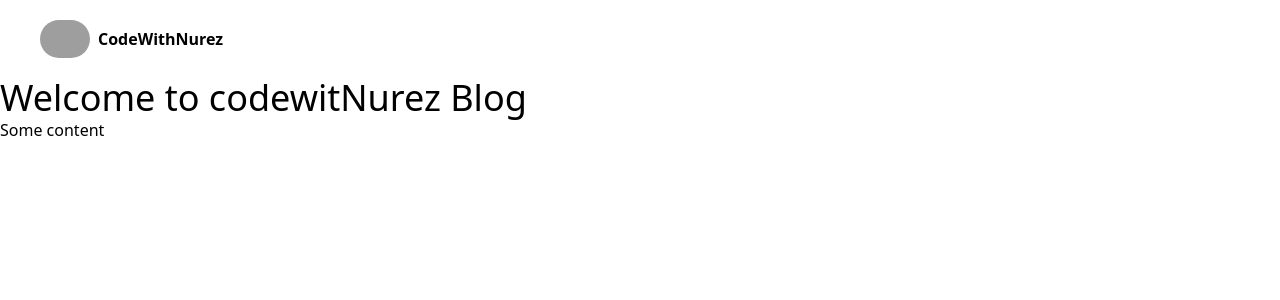
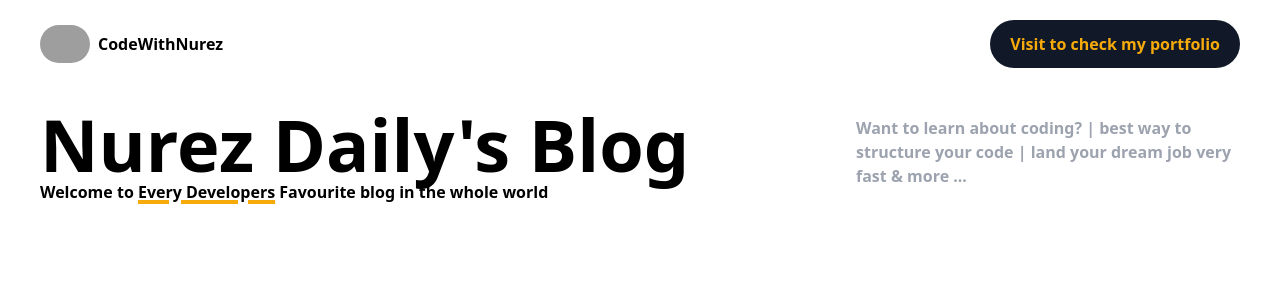
Before and after one commit to nurez305/personal-blog, a Next.js app: page / in a window 1280 px wide. Shown: the top 300 px of the page. Built offline with nearby package versions, Linux system fonts and the light colour scheme; grey boxes are pictures that could not be loaded.

Commit message:
banner design

```diff
--- a/app/(user)/layout.tsx
+++ b/app/(user)/layout.tsx
@@ -1,5 +1,6 @@
 import '../../styles/globals.css'
 import Header from '../components/Header'
+import Banner from '../components/Banner'
 
 
 export default function RootLayout({
@@ -11,7 +12,9 @@
     <html>
       <body>
       <Header />
-        {children}
+      <Banner />
+
+      {children}
         </body>
     </html>
   )
--- a/app/(user)/page.tsx
+++ b/app/(user)/page.tsx
@@ -1,8 +1,7 @@
 export default function Homepage (){
     return (
         <div>
-            <h1 className="text-4xl">Welcome to codewitNurez Blog</h1>
-            <p>Some content</p>
+
         </div>
     )
 }
--- /dev/null
+++ b/app/components/Banner.tsx
@@ -0,0 +1,23 @@
+
+
+function Banner() {
+  return (
+    <div className="flex flex-col lg:flex-row lg:space-x-5 justify-between font-bold px-10 py-5 mb-10">
+        <div>
+            <h1 className="text-7xl">Nurez Daily's Blog</h1>
+            <h2 className="mt-5 md:mt-0 ">
+                Welcome to{" "}
+                <span className="underline decoration-4 decoration-[#F7AB0A]">Every Developers</span>{" "}
+                Favourite blog in the whole world
+            </h2>
+        </div>
+
+        <p className="mt-5 md:mt-2 text-gray-400 max-w-sm">
+            Want to learn about coding? | best way to structure your code | land your dream job very fast & more ...
+        </p>
+
+    </div>
+  )
+}
+
+export default Banner
--- a/app/components/Header.tsx
+++ b/app/components/Header.tsx
@@ -17,7 +17,14 @@
             <h1>CodeWithNurez</h1>
         </div>
 
-        <div></div>
+        <div>
+            <Link
+            href='http://saliunurudeen.netlify.app'
+            className="px-5 py-3 text-sm md:text-base bg-gray-900 text-[#F7AB0A] flex items-center rounded-full text-center"
+            >
+            Visit to check my portfolio
+            </Link>
+        </div>
     </header>
   )
 }
```
